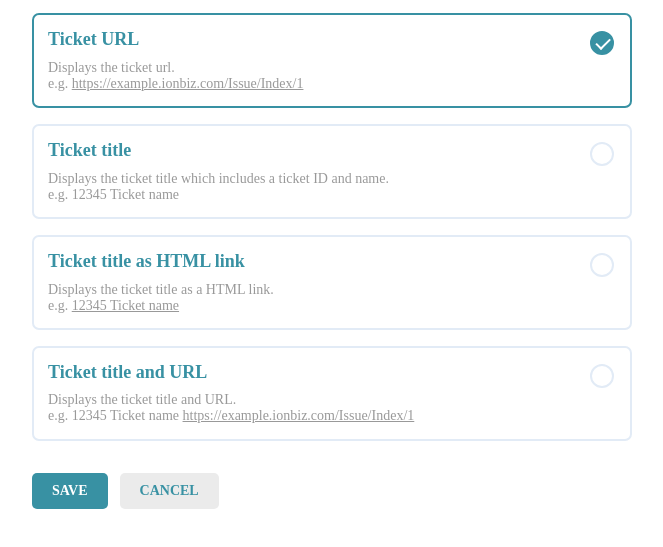
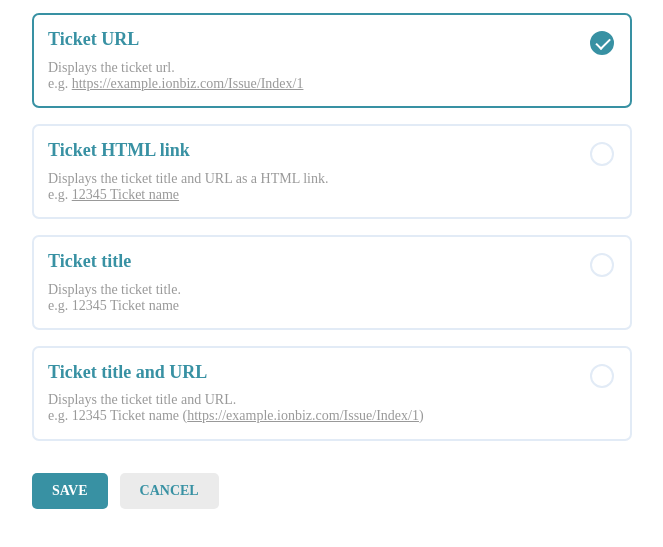
Before and after one commit to Developer-Rocha/ionbiz-ticket-sharing, a browser extension: page src/options/options.html in a window 1280 px wide. Shown: the part 101-648 px from the top of the page, without its empty margins (308-971 px from the left). Drawn offline with Linux system fonts and the light colour scheme.

Commit message:
Update descriptions of sharing formats

```diff
--- a/src/options/options.html
+++ b/src/options/options.html
@@ -26,22 +26,20 @@
                 </span>
             </label>
             <label class="card">
+                <input name="share-format" class="radio" type="radio" id="link" value="link">
+                <span class="share-format-details" aria-hidden="true">
+                    <span class="share-format-details-type">Ticket HTML link</span>
+                    <span class="share-format-details-description">Displays the ticket title and URL as a HTML
+                        link.</span>
+                    <span class="share-format-details-example">e.g. <a href="#">12345 Ticket name</a></span>
+                </span>
+            </label>
+            <label class="card">
                 <input name="share-format" class="radio" type="radio" id="text" value="text">
                 <span class="share-format-details" aria-hidden="true">
                     <span class="share-format-details-type">Ticket title</span>
-                    <span class="share-format-details-description">Displays the ticket title which includes a ticket ID
-                        and
-                        name.</span>
+                    <span class="share-format-details-description">Displays the ticket title.</span>
                     <span class="share-format-details-example">e.g. 12345 Ticket name</span>
-                </span>
-            </label>
-            <label class="card">
-                <input name="share-format" class="radio" type="radio" id="link" value="link">
-                <span class="share-format-details" aria-hidden="true">
-                    <span class="share-format-details-type">Ticket title as HTML link</span>
-                    <span class="share-format-details-description">Displays the ticket title as a HTML
-                        link.</span>
-                    <span class="share-format-details-example">e.g. <a href="#">12345 Ticket name</a></span>
                 </span>
             </label>
             <label class="card">
@@ -49,8 +47,8 @@
                 <span class="share-format-details" aria-hidden="true">
                     <span class="share-format-details-type">Ticket title and URL</span>
                     <span class="share-format-details-description">Displays the ticket title and URL.</span>
-                    <span class="share-format-details-example">e.g. 12345 Ticket name <a
-                            href="#">https://example.ionbiz.com/Issue/Index/1</a></span>
+                    <span class="share-format-details-example">e.g. 12345 Ticket name (<a
+                            href="#">https://example.ionbiz.com/Issue/Index/1</a>)</span>
                 </span>
             </label>
         </div>
```
Also changed, not shown: background.js (+8 -8 lines), manifest.json.
